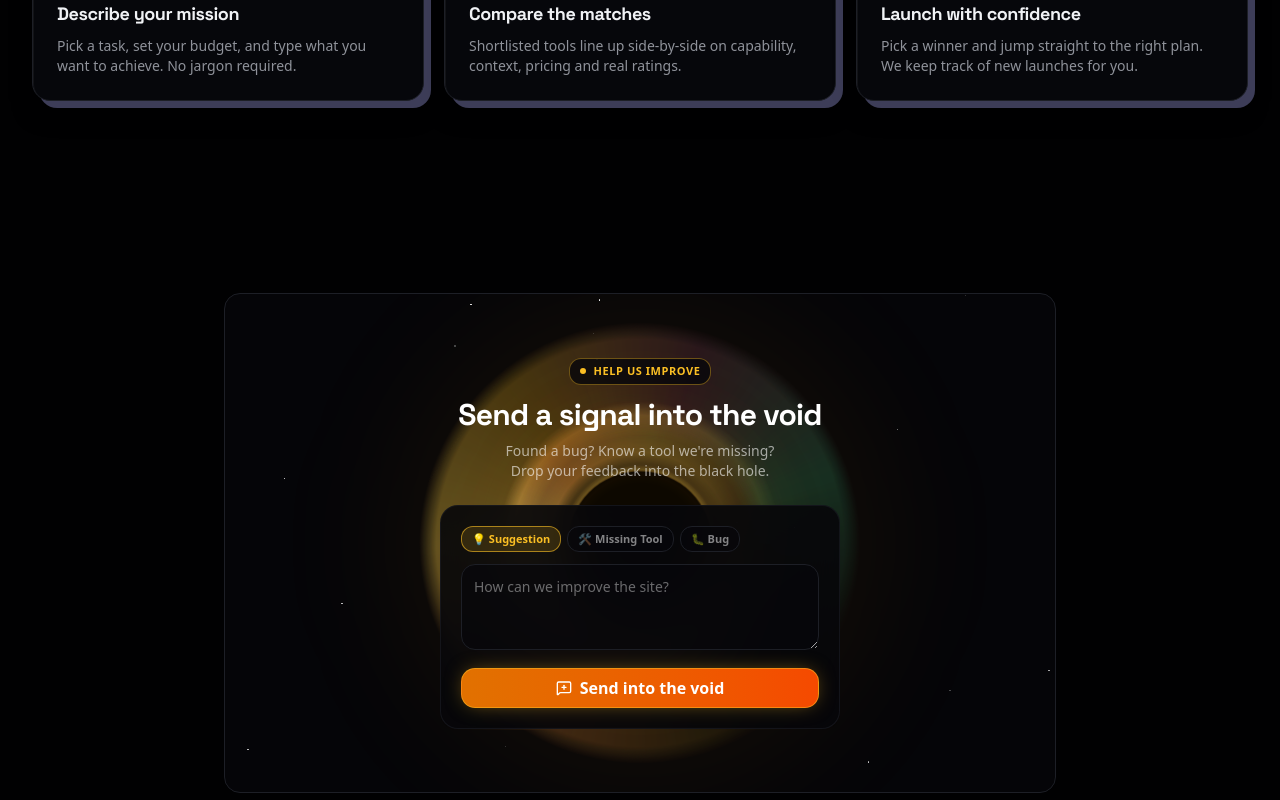
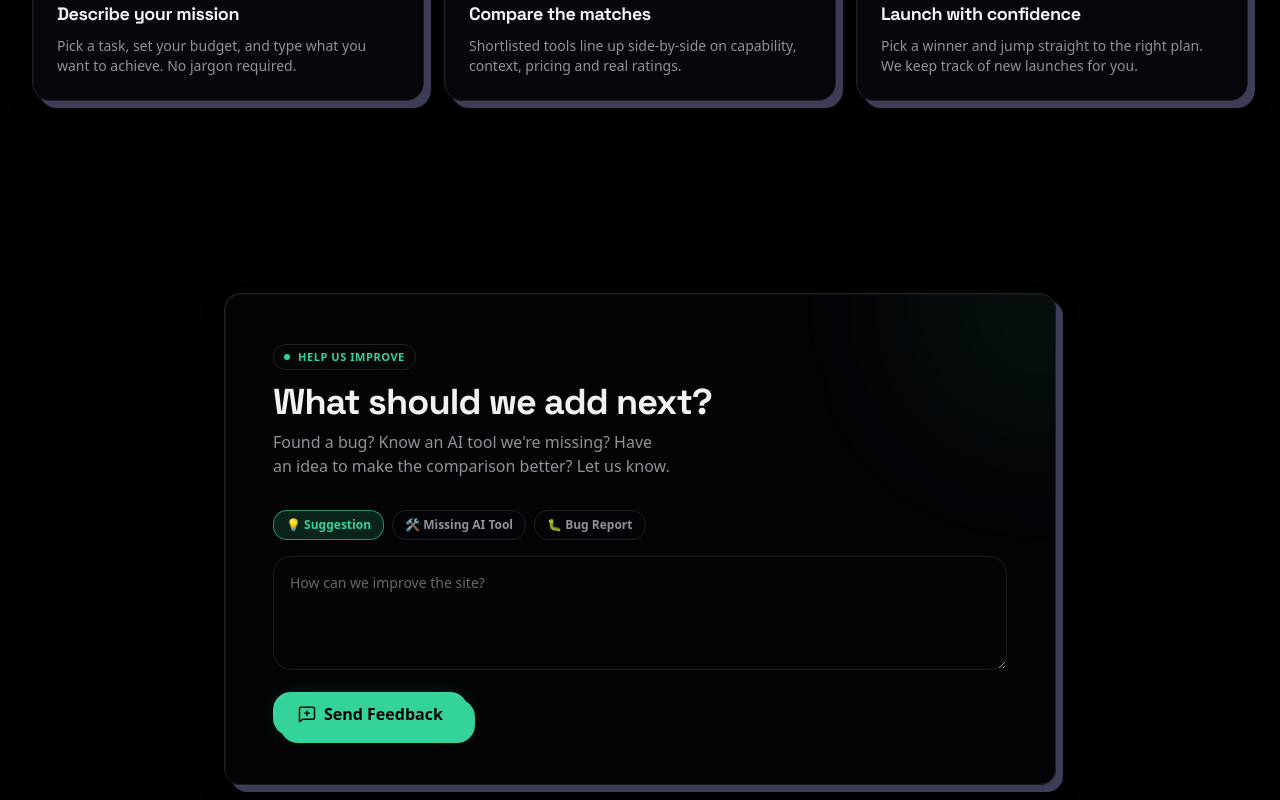
Before and after one commit to Mohit1252/orbit, a Next.js app: page / in a window 1280 px wide. Shown: the part 4980-5780 px from the top of the page. Built offline with nearby package versions, Linux system fonts and the light colour scheme.

Commit message:
Revert "feat: Interstellar Gargantua black hole for feedback section"
This reverts commit ac06dd2fc266ab2cd0a9c9e25568169a43065584.

```diff
--- a/src/app/globals.css
+++ b/src/app/globals.css
@@ -378,100 +378,7 @@
   .animate-spin-slow,
   .animate-spin-reverse-slow,
   .animate-pulse-ring,
-  .animate-drift,
-  .blackhole-disk,
-  .blackhole-disk-reverse,
-  .blackhole-core-pulse {
+  .animate-drift {
     animation: none;
   }
 }
-
-/* ============================================================
-   BLACK HOLE — Interstellar Gargantua style
-   Accretion disk that rotates around a dark event horizon.
-   ============================================================ */
-
-@keyframes blackhole-spin {
-  from {
-    transform: rotate(0deg);
-  }
-  to {
-    transform: rotate(360deg);
-  }
-}
-
-@keyframes blackhole-spin-reverse {
-  from {
-    transform: rotate(360deg);
-  }
-  to {
-    transform: rotate(0deg);
-  }
-}
-
-@keyframes blackhole-pulse {
-  0%, 100% {
-    opacity: 0.8;
-    transform: scale(1);
-  }
-  50% {
-    opacity: 1;
-    transform: scale(1.05);
-  }
-}
-
-/* The accretion disk — bright rotating ring */
-.blackhole-disk {
-  animation: blackhole-spin 20s linear infinite;
-}
-
-/* Secondary disk — rotates opposite direction */
-.blackhole-disk-reverse {
-  animation: blackhole-spin-reverse 30s linear infinite;
-}
-
-/* The event horizon — subtle pulsing dark center */
-.blackhole-core-pulse {
-  animation: blackhole-pulse 4s ease-in-out infinite;
-}
-
-/* The accretion disk gradient — amber/orange glow like Interstellar */
-.blackhole-disk-gradient {
-  background: conic-gradient(
-    from 0deg,
-    transparent 0%,
-    rgba(251, 191, 36, 0.15) 10%,
-    rgba(251, 146, 60, 0.4) 25%,
-    rgba(252, 211, 77, 0.6) 40%,
-    rgba(251, 191, 36, 0.4) 55%,
-    rgba(244, 114, 182, 0.2) 70%,
-    rgba(52, 211, 153, 0.3) 85%,
-    transparent 100%
-  );
-}
-
-/* Inner disk — hotter, brighter */
-.blackhole-disk-inner {
-  background: conic-gradient(
-    from 180deg,
-    transparent 0%,
-    rgba(252, 211, 77, 0.3) 15%,
-    rgba(251, 146, 60, 0.5) 30%,
-    rgba(254, 240, 138, 0.6) 45%,
-    rgba(251, 146, 60, 0.5) 60%,
-    rgba(252, 211, 77, 0.3) 75%,
-    transparent 100%
-  );
-}
-
-/* Gravitational lensing ring — the bright edge around the black hole */
-.blackhole-lensing {
-  background: radial-gradient(
-    circle,
-    transparent 40%,
-    rgba(252, 211, 77, 0.15) 45%,
-    rgba(251, 146, 60, 0.3) 48%,
-    rgba(252, 211, 77, 0.15) 52%,
-    transparent 55%
-  );
-}
--- a/src/components/site/feedback.tsx
+++ b/src/components/site/feedback.tsx
@@ -3,7 +3,6 @@
 import { useState } from "react";
 import { motion } from "framer-motion";
 import { MessageSquarePlus, Check, Mail } from "lucide-react";
-import { cn } from "@/lib/utils";
 
 export function Feedback() {
   const [submitted, setSubmitted] = useState(false);
@@ -12,73 +11,44 @@ export function Feedback() {
 
   const handleSubmit = (e: React.FormEvent) => {
     e.preventDefault();
+    // In a real app, this would POST to an API route or Formspree/Typeform.
+    // For now, we just simulate success and could open a mailto link.
     setSubmitted(true);
   };
 
   return (
     <section className="relative mx-auto max-w-4xl px-4 py-16 sm:px-6 lg:px-8 lg:py-24">
-      {/* === BLACK HOLE CONTAINER === */}
       <motion.div
         initial={{ opacity: 0, y: 24 }}
         whileInView={{ opacity: 1, y: 0 }}
         viewport={{ once: true, margin: "-80px" }}
-        transition={{ duration: 0.6 }}
-        className="relative flex min-h-[500px] items-center justify-center overflow-hidden rounded-2xl border border-border bg-ink/80"
+        transition={{ duration: 0.5 }}
+        className="relative overflow-hidden rounded-2xl border border-border bg-card/70 backdrop-blur block-shadow-neutral p-8 sm:p-12"
       >
-        {/* === BLACK HOLE VISUAL === */}
-        {/* Outer accretion disk — rotates clockwise */}
-        <div
-          className="blackhole-disk blackhole-disk-gradient pointer-events-none absolute h-[600px] w-[600px] rounded-full opacity-60 blur-[2px]"
-          style={{ maskImage: "radial-gradient(circle, transparent 25%, black 30%, black 48%, transparent 52%)",
-                   WebkitMaskImage: "radial-gradient(circle, transparent 25%, black 30%, black 48%, transparent 52%)" }}
-        />
+        {/* decorative glow */}
+        <div className="pointer-events-none absolute -right-20 -top-20 h-48 w-48 rounded-full bg-aurora/10 blur-[80px]" />
 
-        {/* Inner accretion disk — rotates counter-clockwise, hotter/brighter */}
-        <div
-          className="blackhole-disk-reverse blackhole-disk-inner pointer-events-none absolute h-[400px] w-[400px] rounded-full opacity-70 blur-[1px]"
-          style={{ maskImage: "radial-gradient(circle, transparent 28%, black 32%, black 45%, transparent 50%)",
-                   WebkitMaskImage: "radial-gradient(circle, transparent 28%, black 32%, black 45%, transparent 50%)" }}
-        />
-
-        {/* Gravitational lensing ring — the bright photon sphere */}
-        <div
-          className="blackhole-lensing pointer-events-none absolute h-[200px] w-[200px] rounded-full"
-        />
-
-        {/* Event horizon — the dark center (pure black circle) */}
-        <div className="blackhole-core-pulse pointer-events-none absolute h-[140px] w-[140px] rounded-full bg-black shadow-[0_0_60px_20px_rgba(252,211,77,0.3),0_0_100px_40px_rgba(251,146,60,0.15)]" />
-
-        {/* Outer glow — subtle amber haze */}
-        <div className="pointer-events-none absolute h-[500px] w-[500px] rounded-full bg-amber-500/5 blur-[60px]" />
-
-        {/* === FEEDBACK FORM (centered on black hole) === */}
-        <div className="relative z-10 w-full max-w-md px-6">
-          {/* Heading */}
-          <div className="mb-6 text-center">
-            <span className="inline-flex items-center gap-2 rounded-md border border-star/40 bg-ink/80 px-2.5 py-1 text-[11px] font-semibold uppercase tracking-wider text-star backdrop-blur">
-              <span className="h-1.5 w-1.5 rounded-full bg-star" />
-              Help us improve
-            </span>
-            <h2 className="mt-3 font-display text-2xl font-bold tracking-tight text-balance text-white sm:text-3xl">
-              Send a signal into the void
-            </h2>
-            <p className="mt-2 text-sm text-white/60 text-balance">
-              Found a bug? Know a tool we&apos;re missing? Drop your feedback into the black hole.
-            </p>
-          </div>
+        <div className="relative">
+          <span className="inline-flex items-center gap-2 rounded-md border border-border bg-card/60 px-2.5 py-1 text-[11px] font-semibold uppercase tracking-wider text-aurora">
+            <span className="h-1.5 w-1.5 rounded-full bg-aurora" />
+            Help us improve
+          </span>
+          <h2 className="mt-3 font-display text-3xl font-bold tracking-tight text-balance sm:text-4xl">
+            What should we add next?
+          </h2>
+          <p className="mt-2 max-w-lg text-muted-foreground text-balance">
+            Found a bug? Know an AI tool we&apos;re missing? Have an idea to make
+            the comparison better? Let us know.
+          </p>
 
           {submitted ? (
-            <motion.div
-              initial={{ opacity: 0, scale: 0.9 }}
-              animate={{ opacity: 1, scale: 1 }}
-              className="flex flex-col items-center justify-center gap-3 rounded-xl border border-aurora/30 bg-ink/90 p-6 text-center backdrop-blur-xl"
-            >
+            <div className="mt-8 flex flex-col items-center justify-center gap-3 rounded-xl border border-aurora/30 bg-aurora/[0.04] p-8 text-center">
               <span className="grid h-12 w-12 place-items-center rounded-full border border-aurora/40 bg-aurora/10 text-aurora">
                 <Check className="h-6 w-6" />
               </span>
-              <h3 className="font-display text-lg font-bold text-white">Signal received!</h3>
-              <p className="text-sm text-white/60">
-                Your feedback has crossed the event horizon. We&apos;ll process it on the other side.
+              <h3 className="font-display text-lg font-bold">Thank you!</h3>
+              <p className="text-sm text-muted-foreground">
+                Your feedback helps us build a better tool for everyone.
               </p>
               <a
                 href="mailto:support@myaipicker.com"
@@ -87,28 +57,25 @@ export function Feedback() {
                 <Mail className="h-4 w-4" />
                 support@myaipicker.com
               </a>
-            </motion.div>
+            </div>
           ) : (
-            <form
-              onSubmit={handleSubmit}
-              className="space-y-3 rounded-xl border border-border/60 bg-ink/90 p-5 backdrop-blur-xl"
-            >
+            <form onSubmit={handleSubmit} className="mt-8 space-y-4">
               {/* Feedback type selector */}
-              <div className="flex flex-wrap gap-1.5">
+              <div className="flex flex-wrap gap-2">
                 {[
                   { id: "suggestion", label: "💡 Suggestion" },
-                  { id: "missing_tool", label: "🛠️ Missing Tool" },
-                  { id: "bug", label: "🐛 Bug" },
+                  { id: "missing_tool", label: "🛠️ Missing AI Tool" },
+                  { id: "bug", label: "🐛 Bug Report" },
                 ].map((opt) => (
                   <button
                     key={opt.id}
                     type="button"
                     onClick={() => setType(opt.id as typeof type)}
                     className={cn(
-                      "inline-flex items-center gap-1 rounded-md border px-2.5 py-1 text-[11px] font-semibold transition-all",
+                      "inline-flex items-center gap-1.5 rounded-lg border px-3 py-1.5 text-xs font-semibold transition-all",
                       type === opt.id
-                        ? "border-star/60 bg-star/15 text-star"
-                        : "border-border bg-ink/60 text-white/50 hover:text-white"
+                        ? "border-aurora/60 bg-aurora/15 text-aurora"
+                        : "border-border bg-ink/40 text-muted-foreground hover:text-foreground"
                     )}
                   >
                     {opt.label}
@@ -121,7 +88,7 @@ export function Feedback() {
                 required
                 value={message}
                 onChange={(e) => setMessage(e.target.value)}
-                rows={3}
+                rows={4}
                 placeholder={
                   type === "missing_tool"
                     ? "Which AI tool should we add? (Name + URL)"
@@ -129,38 +96,26 @@ export function Feedback() {
                       ? "What went wrong? (Steps to reproduce)"
                       : "How can we improve the site?"
                 }
-                className="w-full rounded-lg border border-border bg-ink/70 p-3 text-sm text-white outline-none transition-colors placeholder:text-white/40 focus:border-star/60 focus:ring-2 focus:ring-star/20"
+                className="w-full rounded-xl border border-border bg-ink/50 p-4 text-sm outline-none transition-colors placeholder:text-muted-foreground/70 focus:border-aurora/60 focus:ring-2 focus:ring-aurora/25"
               />
 
               {/* Submit */}
               <button
                 type="submit"
-                className="group inline-flex h-10 w-full items-center justify-center gap-2 rounded-lg border border-star/50 bg-gradient-to-r from-amber-600 to-orange-600 px-4 font-semibold text-white shadow-[0_0_20px_-5px_rgba(251,191,36,0.5)] transition-all hover:shadow-[0_0_30px_0px_rgba(251,191,36,0.6)] hover:brightness-110"
+                className="group inline-flex h-11 items-center justify-center gap-2 rounded-xl border border-aurora/50 bg-aurora px-6 font-semibold text-primary-foreground block-shadow-aurora transition-all hover:-translate-x-0.5 hover:-translate-y-0.5 hover:bg-aurora-soft"
               >
-                <MessageSquarePlus className="h-4 w-4" />
-                Send into the void
+                <MessageSquarePlus className="h-4.5 w-4.5" />
+                Send Feedback
               </button>
             </form>
           )}
         </div>
-
-        {/* === STARS around black hole === */}
-        {Array.from({ length: 20 }).map((_, i) => (
-          <span
-            key={i}
-            className="absolute rounded-full bg-white animate-twinkle"
-            style={{
-              top: `${Math.random() * 100}%`,
-              left: `${Math.random() * 100}%`,
-              width: Math.random() < 0.7 ? 1 : 2,
-              height: Math.random() < 0.7 ? 1 : 2,
-              opacity: 0.3 + Math.random() * 0.5,
-              animationDelay: `${Math.random() * 4}s`,
-              animationDuration: `${2 + Math.random() * 3}s`,
-            }}
-          />
-        ))}
       </motion.div>
     </section>
   );
 }
+
+// Simple cn helper to avoid importing if not needed elsewhere
+function cn(...classes: (string | boolean | undefined)[]) {
+  return classes.filter(Boolean).join(" ");
+}
```
Also changed, not shown: blackhole-feedback.png (deleted).
